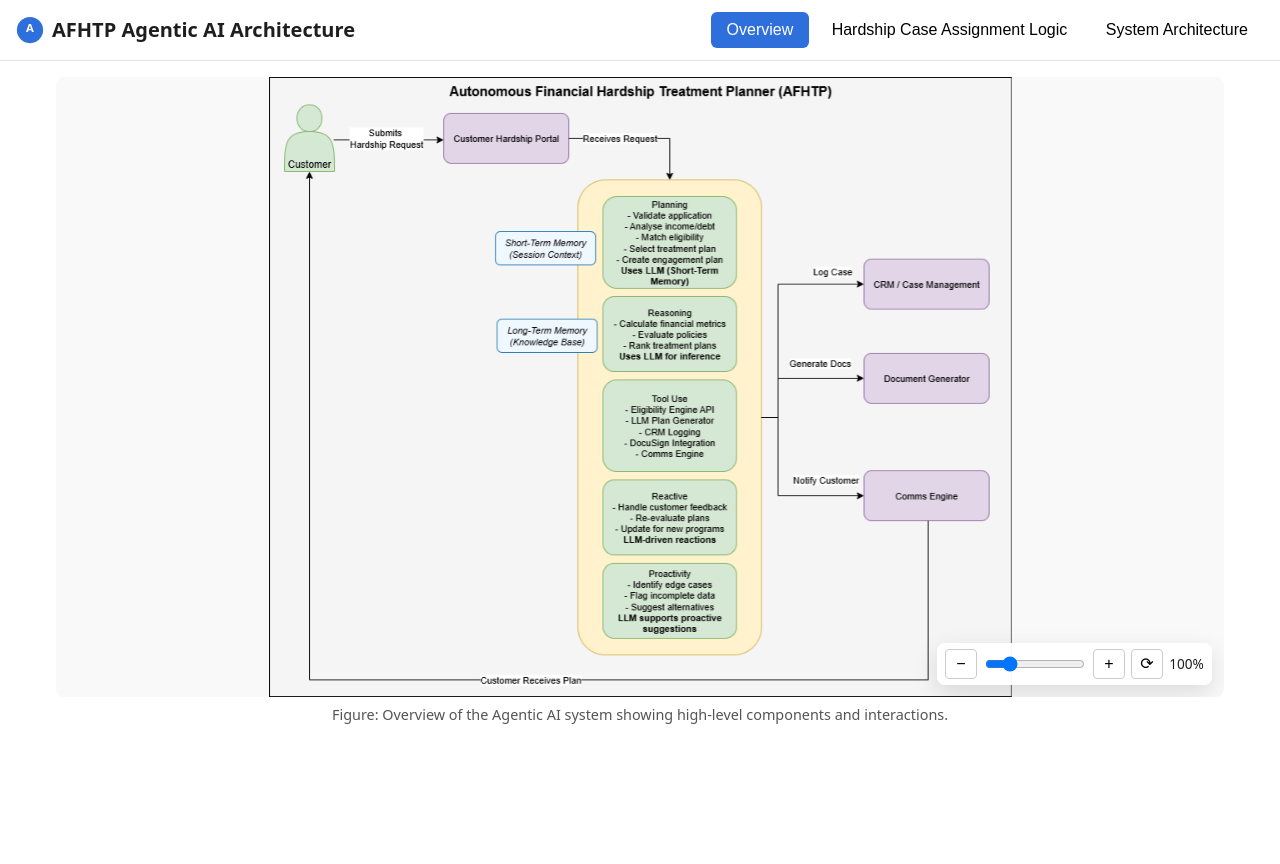
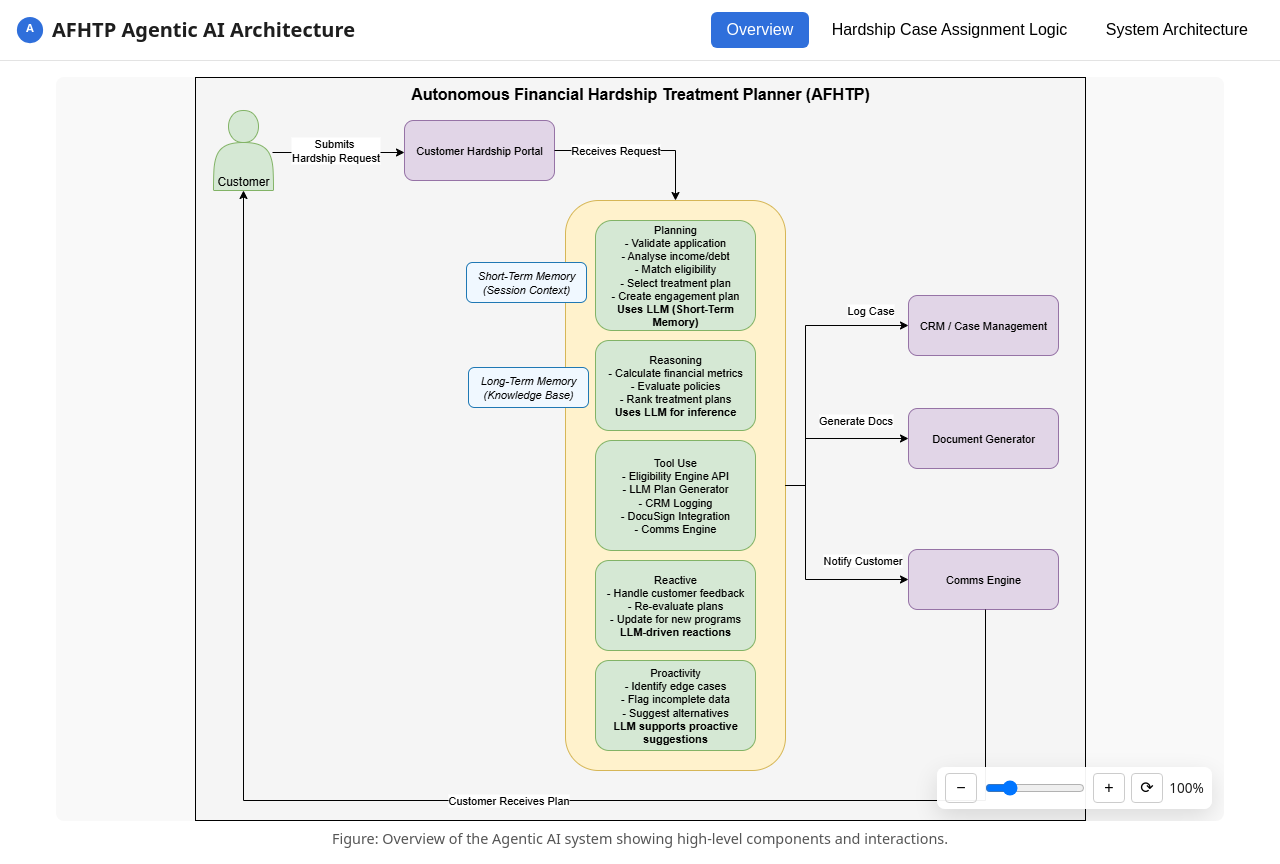
Before and after one commit to npkum/agenticai, a plain HTML site: page afhtp.html in a window 1280 px wide. Before the commit the page ends 800 px from the top, so only its background shows below. Drawn offline with Linux system fonts and the light colour scheme.

Commit message:
Add files via upload
uploaded updated version with auto scroll when image zoom-in

```diff
--- a/afhtp.html
+++ b/afhtp.html
@@ -102,7 +102,7 @@
     }
     .image-container {
       position: relative;
-      overflow: hidden;
+      overflow: auto; /* hidden */
       width: 100%;
       max-width: 100%;
       display:flex;
@@ -110,6 +110,19 @@
       justify-content:center;
       touch-action: none;
     }
+	.image-container img {
+	  height: auto;
+	  width: auto;
+	  max-width: none;
+	  max-height: none;
+	  transform-origin: top left; /* optional: improves scroll feel */
+	  user-select: none;
+	  pointer-events: none;
+	  will-change: transform;
+	  display: block;
+	}
+
+	/*
     .image-container img {
       max-width: 100%;
       max-height: calc(100vh - 180px);
@@ -121,6 +134,7 @@
       will-change: transform;
       display:block;
     }
+	*/
     .caption {
       margin-top:0.5rem;
       font-size:0.9rem;
```
